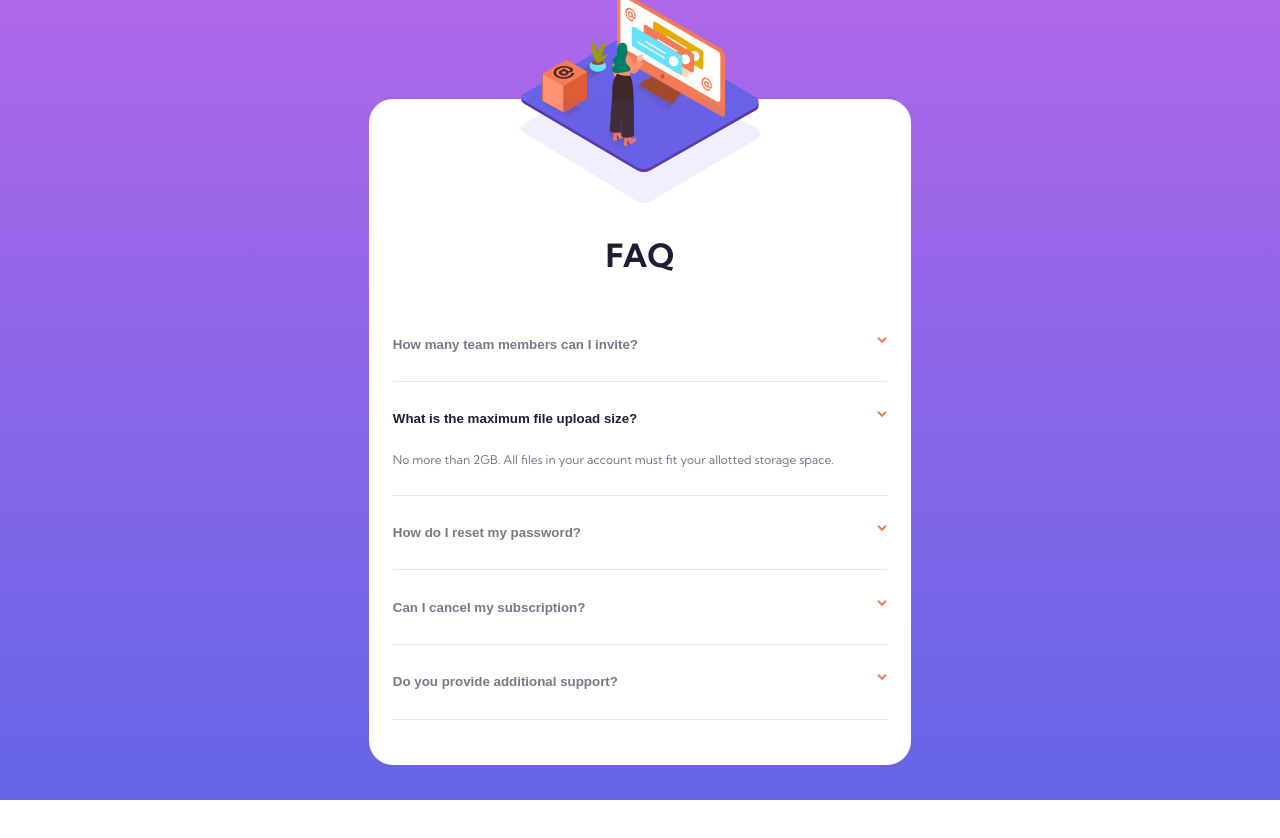
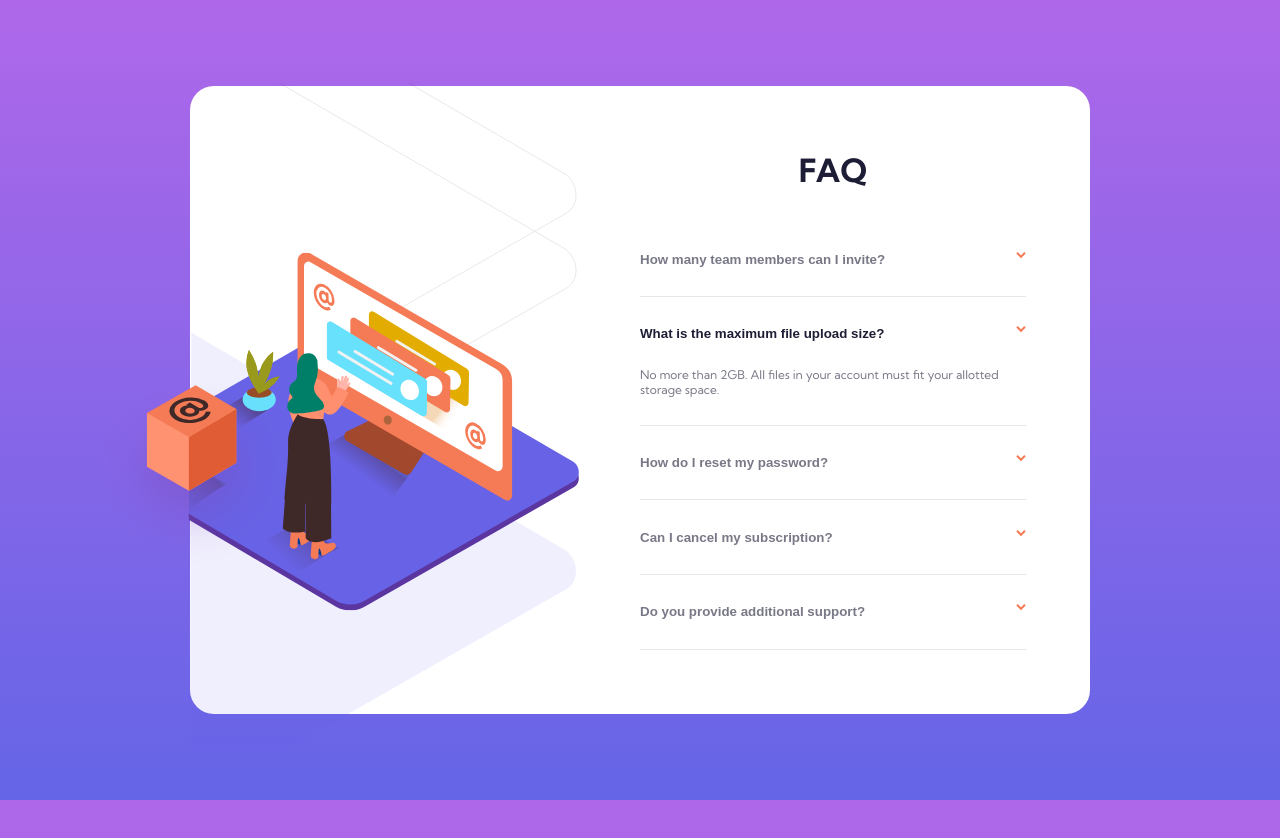
Before and after one commit to NoaSalgado/FM-FAQ-Accordion-Card, a plain HTML site: page index.html in a window 1280 px wide. Before the commit the page ends 800 px from the top, so only its background shows below. Drawn offline with Linux system fonts and the light colour scheme.

Commit message:
Add desktop styles and update README

```diff
--- a/css/styles.css
+++ b/css/styles.css
@@ -30,10 +30,21 @@ body {
   font-family: 'Kumbh Sans', sans-serif;
   font-size: var(--fs-small);
   min-height: 100vh;
+  overflow: hidden;
   padding-top: 4rem;
 
   display: grid;
   place-items: center;
+}
+
+@media screen and (min-width: 1024px) {
+  body {
+    padding: 0;
+  }
+}
+
+.main {
+  width: 100%;
 }
 
 .faq {
@@ -42,8 +53,17 @@ body {
   margin: 0 auto;
   padding: 8.5rem 1.5rem 2.8rem 1.5rem;
   width: 90%;
+  max-width: 900px;
 
   position: relative;
+}
+
+@media screen and (min-width: 1024px) {
+  .faq {
+    padding: 4rem;
+    display: flex;
+    justify-content: flex-end;
+  }
 }
 
 .faq-image,
@@ -63,11 +83,54 @@ body {
   top: 0;
 }
 
+@media screen and (min-width: 1024px) {
+  .faq-image,
+  .faq-image-shadow,
+  .faq-image-box {
+    transform: translateY(-50%);
+  }
+
+  .faq-image {
+    height: 22.43rem;
+    width: 29.5rem;
+    top: 55%;
+    left: -83px;
+    clip-path: polygon(17.8% -1px, 99.79% 1.52%, 100.21% 101.39%, 81px 101.55%);
+    z-index: 100;
+  }
+
+  .faq-image-box {
+    position: absolute;
+    left: -94px;
+    top: 62%;
+    z-index: 200;
+  }
+
+  .faq-image-shadow {
+    top: 45%;
+    left: -579px;
+    clip-path: polygon(
+      100.2% 188px,
+      101.25% 90.96%,
+      59.94% 90.26%,
+      581px 19.75%
+    );
+  }
+}
+
 .main-heading {
   color: var(--color-blue);
   font-size: var(--fs-large);
   margin-bottom: 2rem;
   text-align: center;
+}
+
+@media screen and (min-width: 1024px) {
+  .accordion {
+    width: 50%;
+    margin-right: 0;
+    justify-self: flex-end;
+  }
 }
 
 .accordion-item {
@@ -79,12 +142,19 @@ body {
   background-color: transparent;
   border: none;
   color: var(--color-gray-300);
+  cursor: pointer;
   font-weight: var(--fw-700);
   padding: 1em 0;
   width: 100%;
 
   display: flex;
   justify-content: space-between;
+
+  transition: all 0.25s ease-in-out;
+}
+
+.accordion-question:hover {
+  color: var(--color-orange);
 }
 
 .accordion-question[aria-expanded='true'] {
--- a/index.html
+++ b/index.html
@@ -28,19 +28,39 @@
   <body>
     <main class="main">
       <section class="faq">
+        <picture>
+          <source
+            srcset="./images/illustration-woman-online-desktop.svg"
+            media="(min-width: 1024px)"
+          />
           <img
             class="faq-image"
             src="./images/illustration-woman-online-mobile.svg"
             alt="SVG image which illustrating a woman surfing the internet on a big screen"
+          />
+        </picture>
+        <picture>
+          <source
+            srcset="./images/bg-pattern-desktop.svg"
+            media="(min-width: 1024px)"
           />
           <img
             class="faq-image-shadow"
             src="./images/bg-pattern-mobile.svg"
             alt=""
           />
-        <h1 class="main-heading">FAQ</h1>
+        </picture>
+
+        <picture>
+          <source
+            srcset="./images/illustration-box-desktop.svg"
+            media="(min-width: 1024px)"
+          />
+          <img class="faq-image-box" src="" alt="" />
+        </picture>
 
         <div class="accordion">
+          <h1 class="main-heading">FAQ</h1>
           <div class="accordion-item">
             <button class="accordion-question" aria-expanded="false">
               <span>How many team members can I invite?</span>
```
Also changed, not shown: 3 other files. Lines whose indentation alone changed are shown as unchanged.
